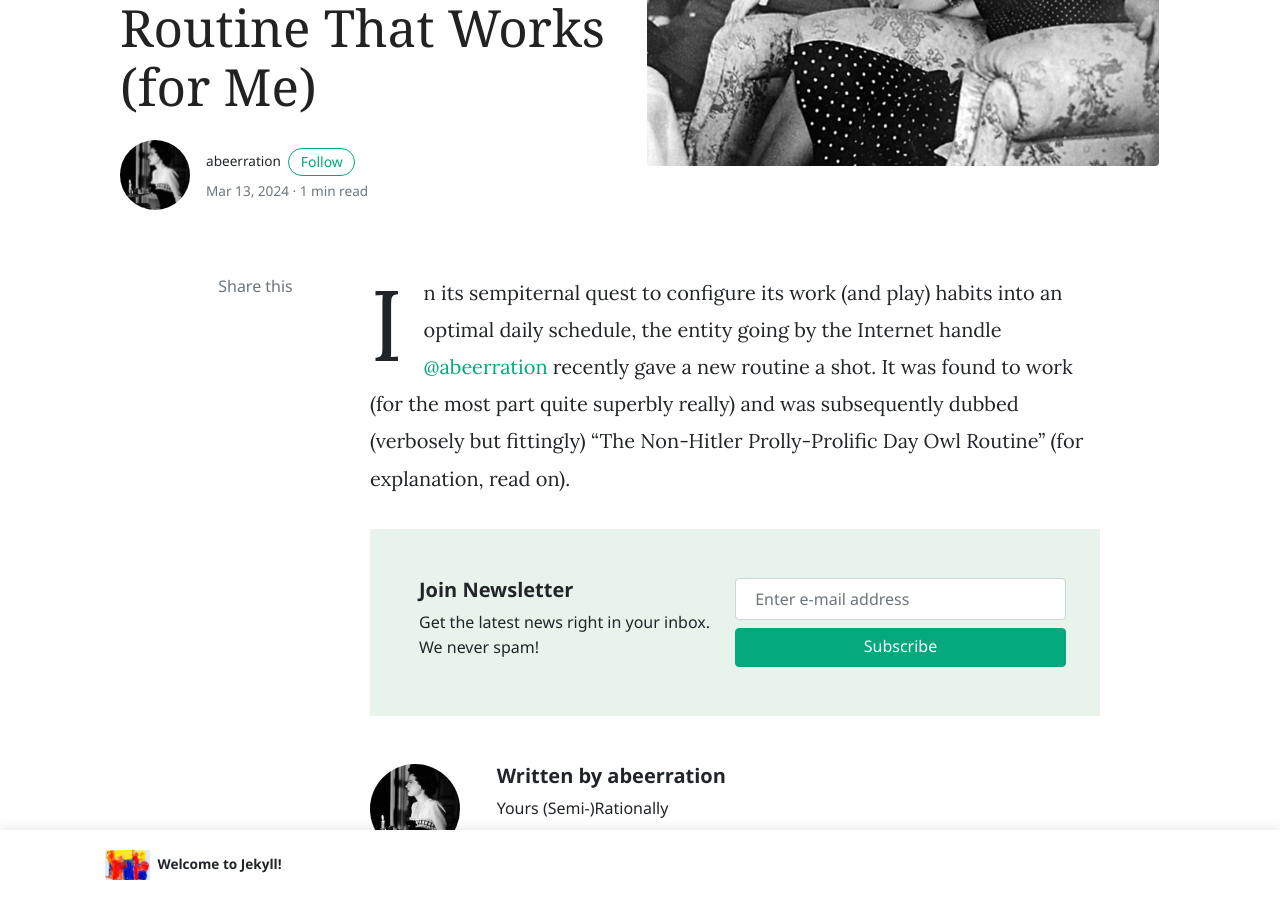
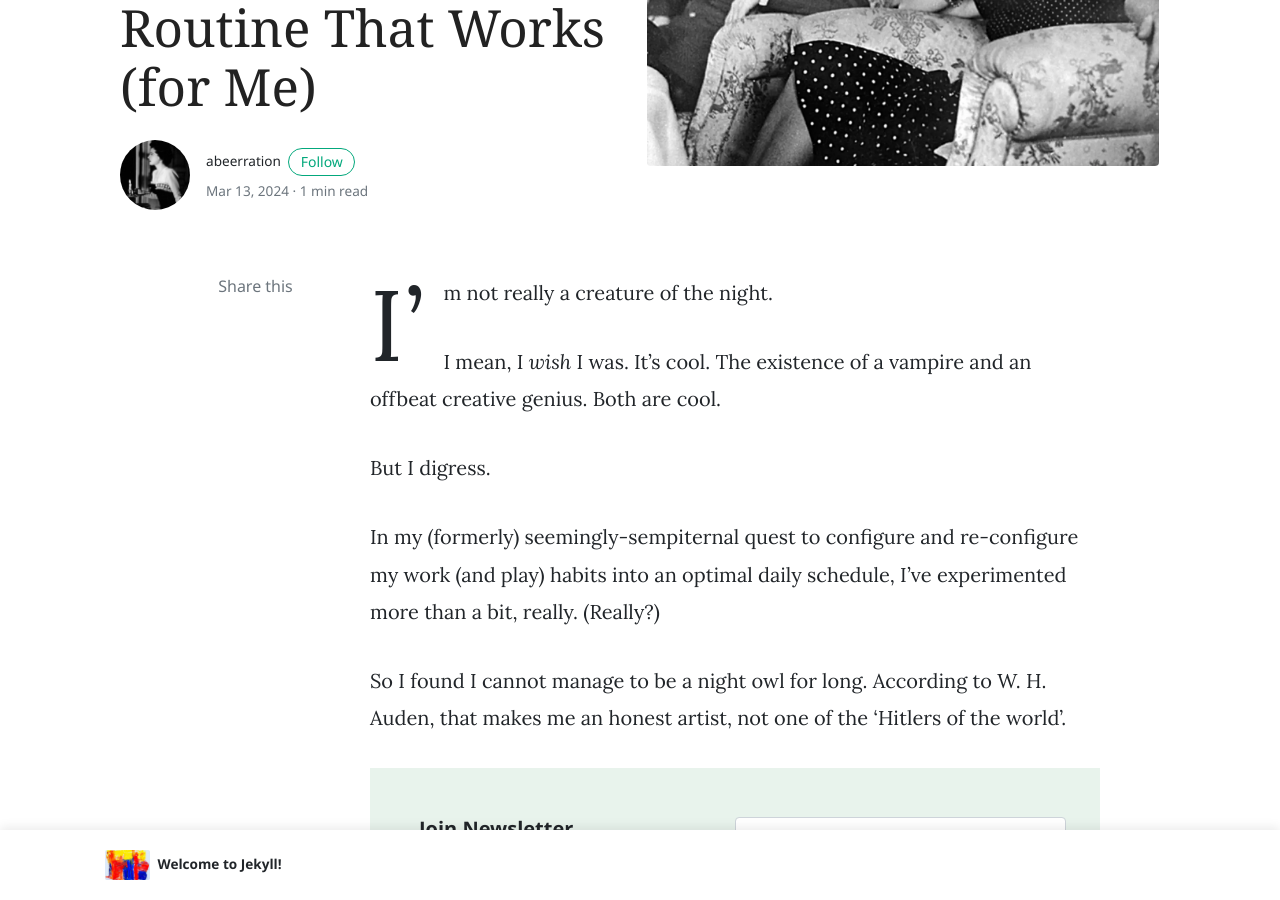
Before and after one commit to abeerration/abeerration-jekyll, a Jekyll site: the page built from _posts/2024-03-13-non-hitler-day-owl.md, in a window 1280 px wide and 900 px high, scrolled down 344 px. Built offline with Jekyll 4.4.1, drawn with Linux system fonts in a browser that asks for light colours; nearby versions of some CDN libraries; comment, search, counter and statistics services are not loaded.

Commit message:
Update 2024-03-13-non-hitler-day-owl.md

```diff
--- a/_posts/2024-03-13-non-hitler-day-owl.md
+++ b/_posts/2024-03-13-non-hitler-day-owl.md
@@ -5,8 +5,14 @@ author: abeerration
 categories: [ Work, Life ]
 image: assets/images/2024/3/13/hitlerdozing.webp
 ---
-In its sempiternal quest to configure its work (and play) habits into an optimal daily schedule,
-the entity going by the Internet handle [@abeerration](https://github.com/abeerration) recently
-gave a new routine a shot. It was found to work (for the most part quite superbly really) and was
-subsequently dubbed (verbosely but fittingly) "The Non-Hitler Prolly-Prolific Day Owl Routine"
-(for explanation, read on).
+I'm not really a creature of the night.
+
+I mean, I _wish_ I was. It's cool. The existence of a vampire and an offbeat creative genius. Both are cool.
+
+But I digress.
+
+In my (formerly) seemingly-sempiternal quest to configure and re-configure my work (and play) habits into an
+optimal daily schedule, I've experimented more than a bit, really. (Really?)
+
+So I found I cannot manage to be a night owl for long. According to W. H. Auden, that makes me an honest artist,
+not one of the ‘Hitlers of the world’.
```
